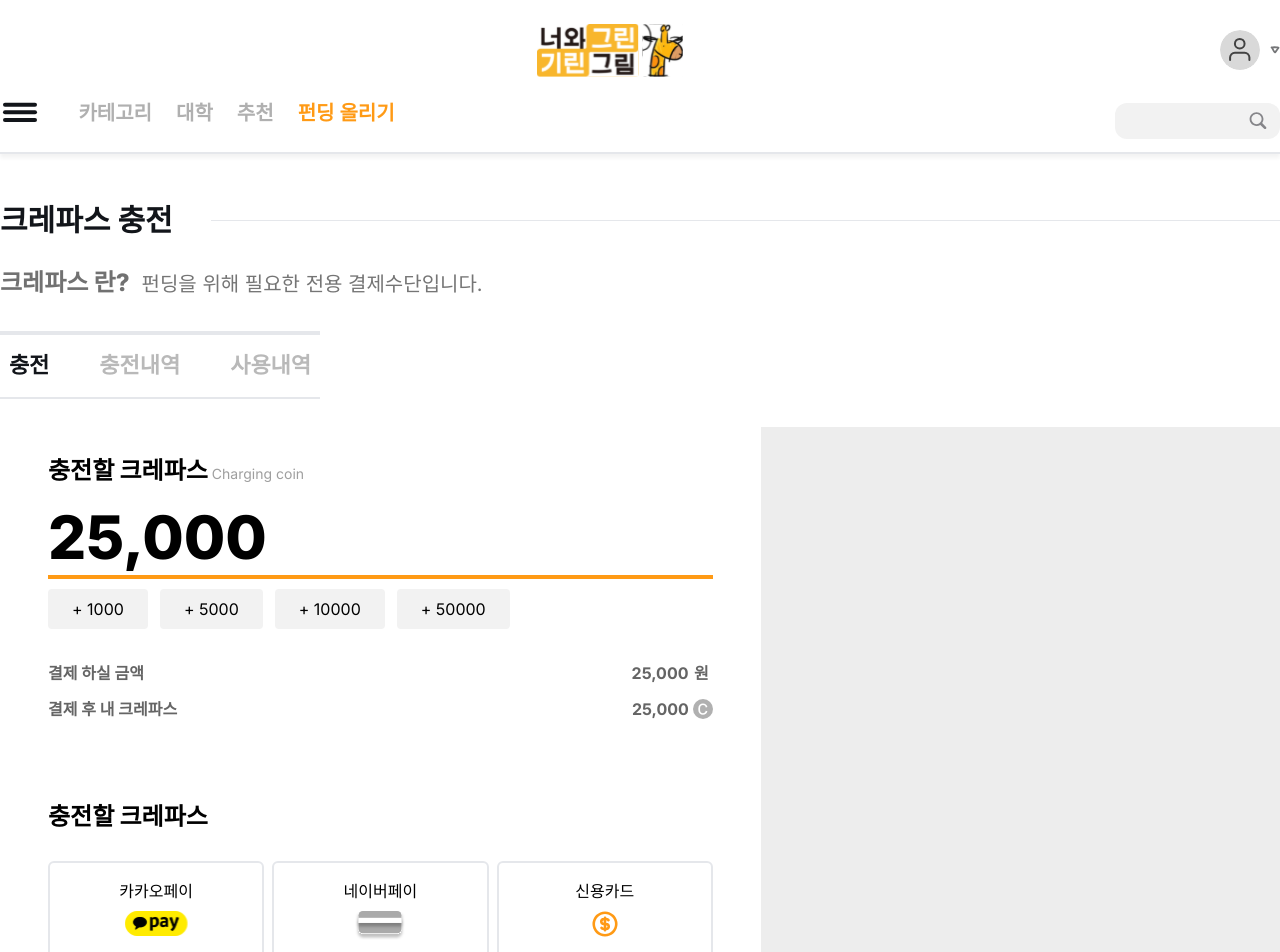
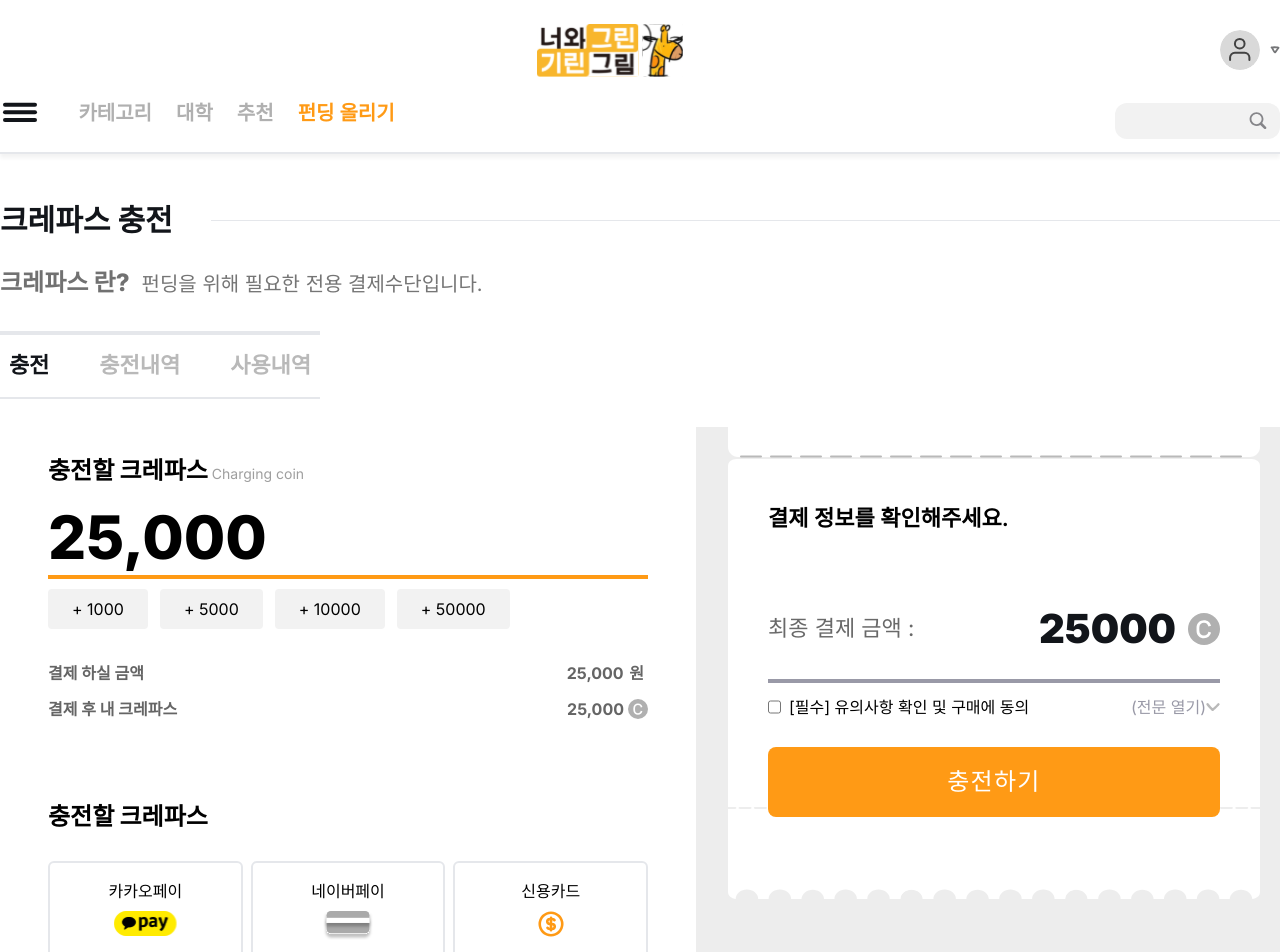
Before and after one commit to JNU-econovation/girin-grim, a Next.js app in the folder FE/: page /charge in a window 1280 px wide. Shown: the top 952 px of the page. Built offline with nearby package versions, Linux system fonts and the light colour scheme.

Commit message:
feat: 충전 페이지 ui 추가
충전 페이지 ui 추가

```diff
--- a/FE/src/app/charge/page.tsx
+++ b/FE/src/app/charge/page.tsx
@@ -1,3 +1,4 @@
+import ChargeInfo from "@/components/charge/ChargeInfo";
 import ChargeNav from "@/components/charge/ChargeNav";
 import ChargeOptionSection from "@/components/charge/ChargeOptionSection";
 import PageDescription from "@/components/charge/PageDescription";
@@ -14,6 +15,7 @@ export default function page() {
       </section>
       <Receipt>
         <ChargeOptionSection />
+        <ChargeInfo />
       </Receipt>
     </main>
   );
--- /dev/null
+++ b/FE/src/components/charge/ChargeAgreement.tsx
@@ -0,0 +1,12 @@
+import { ArrowDown } from "../common/icon";
+
+export default function ChargeAgreement() {
+  return (
+    <label htmlFor="1" className="flex justify-between mt-3 font-nanum">
+      <input type="checkbox" className="mr-2" id="1" />
+      <span className="w-full">[필수] 유의사항 확인 및 구매에 동의</span>
+      <span className="shrink-0 text-color999">(전문 열기)</span>
+      <ArrowDown />
+    </label>
+  );
+}
--- /dev/null
+++ b/FE/src/components/charge/ChargeBtn.tsx
@@ -0,0 +1,9 @@
+import StyledBtn from "../common/StyledBtn";
+
+export default function ChargeBtn() {
+  return (
+    <div className="mt-7">
+      <StyledBtn text="충전하기" />
+    </div>
+  );
+}
--- /dev/null
+++ b/FE/src/components/charge/ChargeInfo.tsx
@@ -0,0 +1,13 @@
+import Rectangle from "../common/icons/Rectangle";
+import PaymentBg from "../pledge/PaymentBg";
+import Payment from "./Payment";
+
+export default function ChargeInfo() {
+  return (
+    <section className="relative px-5 ">
+      <Rectangle />
+      <Payment />
+      <PaymentBg />
+    </section>
+  );
+}
--- /dev/null
+++ b/FE/src/components/charge/Payment.tsx
@@ -0,0 +1,17 @@
+import Total from "../common/Total";
+import ChargeAgreement from "./ChargeAgreement";
+import ChargeBtn from "./ChargeBtn";
+
+export default function Payment() {
+  return (
+    <div className="relative py-11 px-10 z-50">
+      <p className="text-[1.375rem] font-semibold">결제 정보를 확인해주세요.</p>
+      <div className="mt-16">
+        <Total totalCost={25000} />
+      </div>
+      <hr className="border-color999 border-2 mt-5" />
+      <ChargeAgreement />
+      <ChargeBtn />
+    </div>
+  );
+}
--- a/FE/src/components/common/Total.tsx
+++ b/FE/src/components/common/Total.tsx
@@ -6,7 +6,7 @@ type Props = {
 
 export default function Total({ totalCost }: Readonly<Props>) {
   return (
-    <p className="text-end flex justify-between items-center text-[1.375rem] text-[#696969]">
+    <div className="text-end flex justify-between items-center text-[1.375rem] text-[#696969]">
       <span>최종 결제 금액 : </span>
       <div className="flex items-center gap-3">
         <span className="font-black text-[2.5rem] text-color121">
@@ -14,6 +14,6 @@ export default function Total({ totalCost }: Readonly<Props>) {
         </span>
         <Coin size="lg" />
       </div>
-    </p>
+    </div>
   );
 }
--- a/FE/src/components/pledge/Payment.tsx
+++ b/FE/src/components/pledge/Payment.tsx
@@ -2,7 +2,6 @@ import useCharge from "@/hooks/useCharge";
 import Agreement from "./Agreement";
 import PaymentBtn from "./PaymentBtn";
 import { getLocalTotalCost } from "@/utils/payment";
-import { Coin } from "../common/icon";
 import Total from "../common/Total";
 
 export default function Payment({
```
